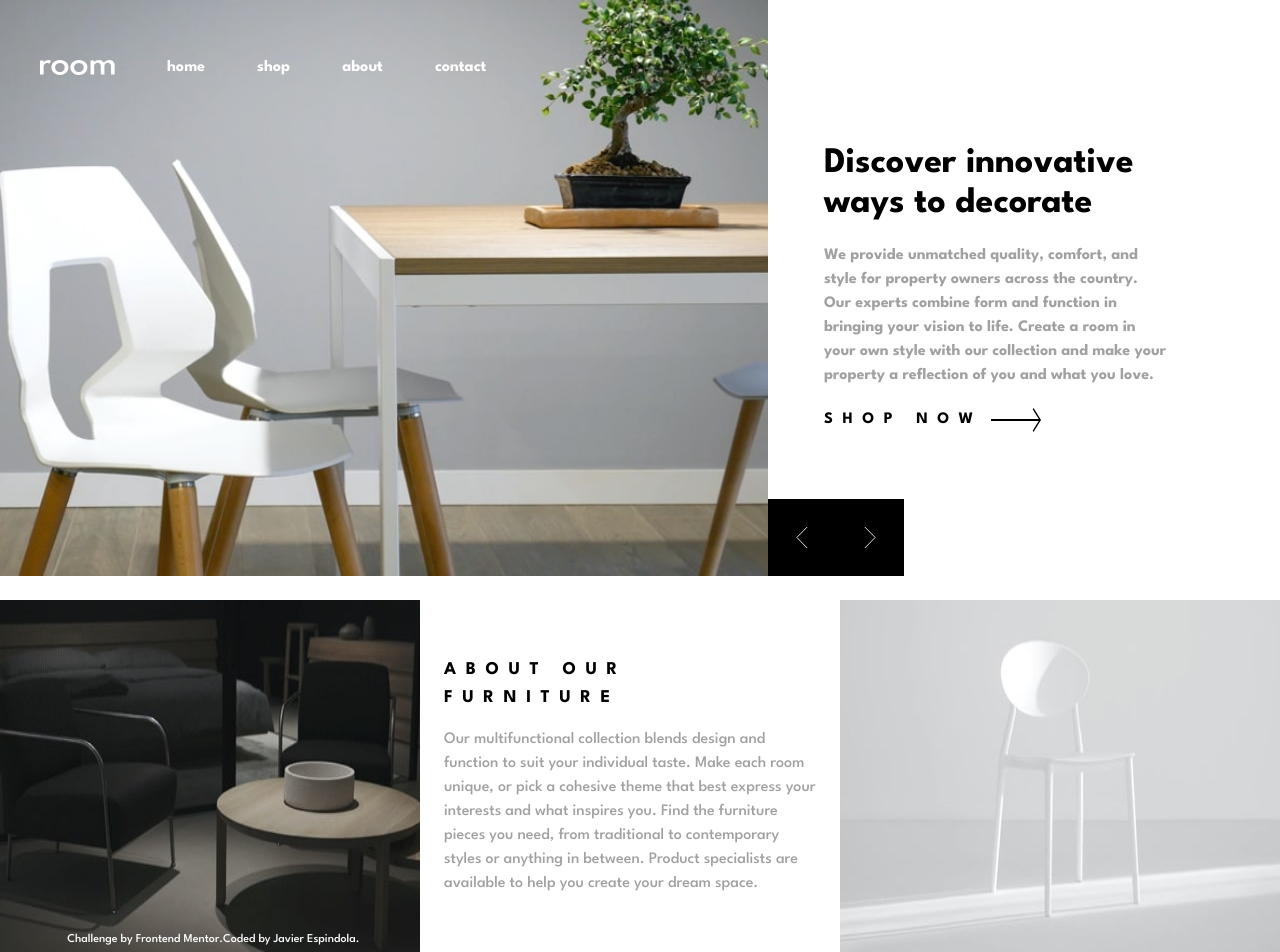
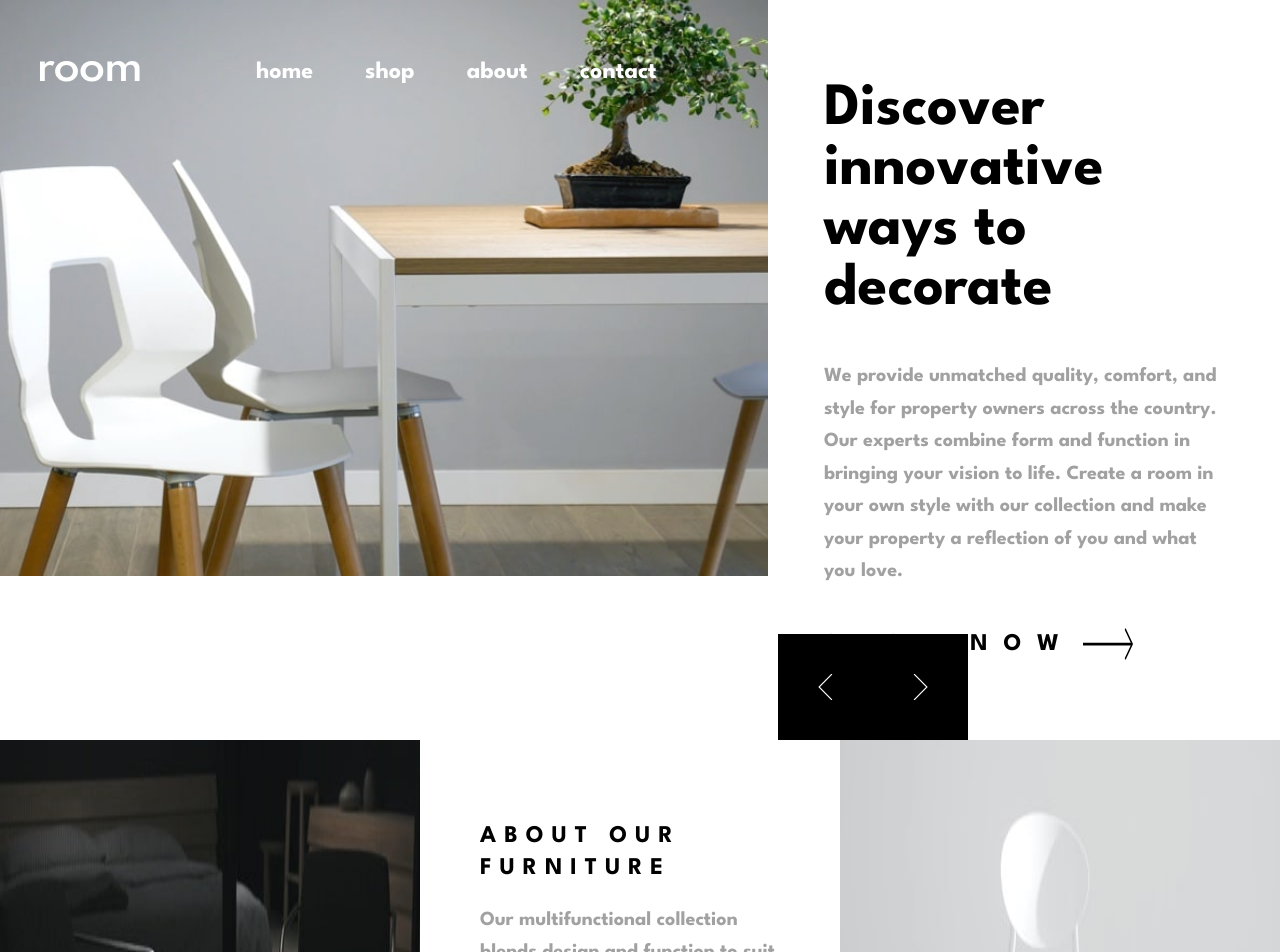
Before and after one commit to Micolash89/room-homepage-master-nextjs, a Next.js app: page / in a window 1280 px wide. Shown: the top 952 px of the page. Built offline with nearby package versions, Linux system fonts and the light colour scheme.

Commit message:
`Refactor: animaciones en varios componentes`

```diff
--- a/src/app/contact/page.tsx
+++ b/src/app/contact/page.tsx
@@ -1,6 +1,6 @@
 "use client";
 import { useState, useRef } from "react";
-import { motion, useInView, AnimatePresence } from "framer-motion";
+import { motion, useInView } from "framer-motion";
 
 const categoryButtonVariants = {
   hidden: {
@@ -16,40 +16,6 @@ const categoryButtonVariants = {
       ease: "easeOut" as const,
     },
   }),
-};
-
-// Variants para productos con scroll
-const productCardVariants = {
-  hidden: {
-    opacity: 0,
-    y: 30,
-    scale: 0.95,
-  },
-  visible: {
-    opacity: 1,
-    y: 0,
-    scale: 1,
-    transition: {
-      duration: 0.5,
-      ease: "easeOut" as const,
-    },
-  },
-};
-
-// Variants para la sección de newsletter
-const newsletterVariants = {
-  hidden: {
-    opacity: 0,
-    y: 50,
-  },
-  visible: {
-    opacity: 1,
-    y: 0,
-    transition: {
-      duration: 0.6,
-      ease: "easeOut" as const,
-    },
-  },
 };
 
 export default function Contact() {
@@ -71,7 +37,6 @@ export default function Contact() {
     once: true,
     amount: 0.3,
   });
-
   const touchInView = useInView(touchRef, {
     once: true,
     amount: 0.3,
@@ -115,10 +80,20 @@ export default function Contact() {
       <section className="py-16 px-6">
         <div className="max-w-6xl mx-auto">
           <div className="grid grid-cols-1 lg:grid-cols-2 gap-12">
-            <div>
-              <h2 className="text-3xl font-bold mb-8 text-black">
+            <motion.div
+              initial={{ opacity: 0, y: 30 }}
+              whileInView={{ opacity: 1, y: 0 }}
+              viewport={{ once: true, amount: 0.3 }}
+              transition={{ duration: 0.6 }}
+            >
+              <motion.h2
+                initial={{ opacity: 0, y: 50 }}
+                animate={{ opacity: 1, y: 0 }}
+                transition={{ duration: 0.8 }}
+                className="text-3xl font-bold mb-8 text-black"
+              >
                 Send us a Message
-              </h2>
+              </motion.h2>
               <motion.form
                 ref={formRef}
                 initial="hidden"
@@ -132,7 +107,9 @@ export default function Contact() {
                     },
                   },
                 }}
-              onSubmit={handleSubmit} className="space-y-6">
+                onSubmit={handleSubmit}
+                className="space-y-6"
+              >
                 <div className="grid grid-cols-1 md:grid-cols-2 gap-6">
                   <motion.div
                     initial={{ opacity: 0, y: 50 }}
@@ -242,9 +219,10 @@ export default function Contact() {
                   Send Message
                 </motion.button>
               </motion.form>
-            </div>
+            </motion.div>
 
-            <motion.div   ref={touchRef}
+            <motion.div
+              ref={touchRef}
               initial="hidden"
               animate={touchInView ? "visible" : "hidden"}
               variants={{
@@ -255,10 +233,16 @@ export default function Contact() {
                     staggerChildren: 0.15,
                   },
                 },
-            }}>
-              <h2 className="text-3xl font-bold mb-8 text-black">
+              }}
+            >
+              <motion.h2
+                initial={{ opacity: 0, y: 50 }}
+                animate={{ opacity: 1, y: 0 }}
+                transition={{ duration: 0.8 }}
+                className="text-3xl font-bold mb-8 text-black"
+              >
                 Get in Touch
-              </h2>
+              </motion.h2>
               <div className="space-y-8">
                 <ContactInfo
                   icon="📍"
@@ -307,25 +291,65 @@ export default function Contact() {
 
       <section className="bg-gris-secondary py-16 px-6">
         <div className="max-w-6xl mx-auto">
-          <h2 className="text-3xl font-bold text-center mb-8">
+          <motion.h2
+            initial={{ opacity: 0, y: 30 }}
+            whileInView={{ opacity: 1, y: 0 }}
+            viewport={{ once: true, amount: 0.3 }}
+            transition={{ duration: 0.6 }}
+            className=" text-3xl font-bold text-center mb-8"
+          >
             Find Our Showroom
-          </h2>
+          </motion.h2>
           <div className="bg-gris-primary h-96 rounded-lg flex items-center justify-center">
-            <div className="text-center text-gray-600">
+            <motion.div
+              ref={mapRef}
+              initial="hidden"
+              animate={mapInView ? "visible" : "hidden"}
+              variants={{
+                hidden: { opacity: 0 },
+                visible: {
+                  opacity: 1,
+                  transition: {
+                    staggerChildren: 0.15,
+                  },
+                },
+              }}
+              className="text-center text-gray-600"
+            >
               <div className="text-4xl mb-4">🗺️</div>
               <p className="text-lg">Interactive Map</p>
               <p className="text-sm">Map integration would go here</p>
-            </div>
+            </motion.div>
           </div>
         </div>
       </section>
 
       <section className="py-16 px-6">
         <div className="max-w-4xl mx-auto">
-          <h2 className="text-3xl font-bold text-center mb-12 text-black">
+          <motion.h2
+            initial={{ opacity: 0, y: 30 }}
+            whileInView={{ opacity: 1, y: 0 }}
+            viewport={{ once: true, amount: 0.3 }}
+            transition={{ duration: 0.6 }}
+            className="text-3xl font-bold text-center mb-12 text-black"
+          >
             Frequently Asked Questions
-          </h2>
-          <div className="space-y-6">
+          </motion.h2>
+          <motion.div
+            ref={questionRef}
+            initial="hidden"
+            animate={questionInView ? "visible" : "hidden"}
+            variants={{
+              hidden: { opacity: 0 },
+              visible: {
+                opacity: 1,
+                transition: {
+                  staggerChildren: 0.15,
+                },
+              },
+            }}
+            className="space-y-6"
+          >
             <FAQItem
               question="What is your return policy?"
               answer="We offer a 30-day return policy for all furniture items in original condition. Custom pieces are non-returnable unless there's a manufacturing defect."
@@ -342,7 +366,7 @@ export default function Contact() {
               question="What materials do you use?"
               answer="We use sustainably sourced hardwoods, premium fabrics, and eco-friendly finishes. All materials meet our high quality and environmental standards."
             />
-          </div>
+          </motion.div>
         </div>
       </section>
     </div>
@@ -359,7 +383,13 @@ function ContactInfo({
   details: string[];
 }) {
   return (
-    <div className="flex items-start space-x-4">
+    <motion.div
+      initial={{ opacity: 0, y: 50 }}
+      animate={{ opacity: 1, y: 0 }}
+      transition={{ duration: 0.8 }}
+      viewport={{ once: true, amount: 0.3 }}
+      className="flex items-start space-x-4"
+    >
       <div className="text-2xl">{icon}</div>
       <div>
         <h3 className="font-bold text-lg mb-2 text-black">{title}</h3>
@@ -369,7 +399,7 @@ function ContactInfo({
           ))}
         </div>
       </div>
-    </div>
+    </motion.div>
   );
 }
 
@@ -377,7 +407,13 @@ function FAQItem({ question, answer }: { question: string; answer: string }) {
   const [isOpen, setIsOpen] = useState(false);
 
   return (
-    <div className="border border-gray-200 rounded-lg">
+    <motion.div
+      initial={{ opacity: 0, y: 30 }}
+      whileInView={{ opacity: 1, y: 0 }}
+      viewport={{ once: true, amount: 0.3 }}
+      transition={{ duration: 0.6 }}
+      className="border border-gray-200 rounded-lg"
+    >
       <button
         onClick={() => setIsOpen(!isOpen)}
         className="w-full px-6 py-4 text-black text-left flex justify-between items-center hover:bg-gray-300 transition-colors duration-200 bg-grey-50 cursor-pointer"
@@ -396,6 +432,6 @@ function FAQItem({ question, answer }: { question: string; answer: string }) {
           {answer}
         </div>
       )}
-    </div>
+    </motion.div>
   );
 }
--- a/src/app/layout.tsx
+++ b/src/app/layout.tsx
@@ -30,7 +30,7 @@ export default function RootLayout({
   return (
     <html lang="en">
       <body
-        className={`${leagueSpartan.className} ${geistSans.variable} ${geistMono.variable} antialiased`}
+        className={`${leagueSpartan.className} ${geistSans.variable} ${geistMono.variable} antialiased text-xl`}
       >
         <Header />
         {children}
--- a/src/app/shop/page.tsx
+++ b/src/app/shop/page.tsx
@@ -317,12 +317,12 @@ function ProductCard({ product }: { product: Product }) {
       </div>
 
       <div className="space-y-2">
-        <h3 className="font-bold text-xl text-black group-hover:text-gray-600 transition-colors duration-300">
+        <h3 className="font-bold text-2xl text-black group-hover:text-gray-600 transition-colors duration-300">
           {product.name}
         </h3>
-        <p className="text-gris-primary text-sm">{product.description}</p>
+        <p className="text-gris-primary text-lg">{product.description}</p>
         <div className="flex justify-between items-center">
-          <span className="text-2xl font-bold text-black">
+          <span className="text-3xl font-bold text-black">
             ${product.price}
           </span>
           <motion.button
--- a/src/components/AboutSection.tsx
+++ b/src/components/AboutSection.tsx
@@ -3,7 +3,7 @@ import AboutSectionItem from "./AboutSectionItem";
 
 export default function AboutSection() {
   return (
-    <section className="flex flex-col text-black bg-white sm:flex-row">
+    <section className="flex flex-col text-black bg-white sm:flex-row sm:w-full">
       <ImageItem url="/assents/images/image-about-dark.jpg" alt="about dark" />
       <AboutSectionItem />
       <ImageItem
@@ -15,5 +15,5 @@ export default function AboutSection() {
 }
 
 export function ImageItem({ url, alt }: { url: string; alt: string }) {
-  return <Image src={url} alt={alt} width={500} height={500} />;
+  return <Image src={url} alt={alt} width={700} height={700} />;
 }
--- a/src/components/AboutSectionItem.tsx
+++ b/src/components/AboutSectionItem.tsx
@@ -36,17 +36,17 @@ export default function AboutSectionItem() {
         variants={containerVariants}
         initial="hidden"
         animate="visible"
-        className="px-6 py-14 max-w-2xl"
+        className="px-6 py-14 max-w-2xl sm:py-20 sm:px-15"
       >
         <motion.h3
           variants={textVariants}
-          className="font-bold text-lg mb-4 tracking-[0.6rem] uppercase"
+          className="font-bold text-2xl mb-5 tracking-[0.5rem] uppercase "
         >
           About our furniture
         </motion.h3>
         <motion.p
           variants={textVariants}
-          className="text-balance leading-6 text-gris-primary"
+          className="text-balance leading-8 font-bold text-gris-primary text-xl "
         >
           Our multifunctional collection blends design and function to suit your
           individual taste. Make each room unique, or pick a cohesive theme that
--- a/src/components/Header.tsx
+++ b/src/components/Header.tsx
@@ -24,7 +24,7 @@ export default function Header() {
         />
       )}
 
-      <header className="absolute top-0 left-0 sm:ml-6 sm:top-10 w-full sm:w-fit z-10">
+      <header className="absolute top-0 left-0 sm:ml-6 sm:top-10 w-full sm:w-fit z-10 text-2xl">
         <nav className="flex sm:items-center px-4 py-2">
           <div
             className={`flex sm:hidden items-center justify-center mr-0 mt-12 sm:mr-8`}
@@ -62,8 +62,8 @@ export default function Header() {
               className="object-contain"
               src="/assents/images/logo.svg"
               alt="logo"
-              width={75}
-              height={75}
+              width={100}
+              height={100}
             />
           </Link>
 
@@ -134,7 +134,7 @@ export function LinkHeader({ title, url, index }: ItemHeaderProps) {
     >
       <Link
         href={url}
-        className="lowercase font-bold py-2 px-1 block transition-all duration-300 ease-in-out hover:cursor-pointer relative group"
+        className={`lowercase font-bold py-2 px-1 block transition-all duration-300 ease-in-out hover:cursor-pointer relative group ${index == 0 ? "ml-16" : ""}`}
       >
         <motion.span
           className="text-white"
--- a/src/components/ItemSection.tsx
+++ b/src/components/ItemSection.tsx
@@ -60,7 +60,7 @@ export default function ItemSection({
               priority
             />
           </div>
-          <div className="absolute bottom-0 right-0 -translate-x-0 -translate-y-0 flex  bg-black sm:-right-[8.5rem]">
+          <div className="absolute bottom-0 right-0 -translate-x-0 -translate-y-0 flex  bg-black sm:-right-[12.5rem]">
             <ButtonItemArrow
               url="/assents/images/icon-angle-left.svg"
               name="arrow-left"
@@ -75,20 +75,20 @@ export default function ItemSection({
         </div>
 
         <motion.div
-          className="flex flex-col gap-5 items-center px-6 py-14 sm:px-14 sm:py-20 sm:w-1/2 lg:w-2/5 sm:justify-center"
+          className="flex flex-col gap-5 sm:gap-10 items-center px-6 py-14 sm:px-14 sm:py-20 sm:w-1/2 lg:w-2/5 sm:justify-center"
           variants={containerVariants}
           initial="hidden"
           animate="visible"
         >
           <motion.h2
-            className="font-bold text-4xl sm:max-w-lg text-balance"
+            className="font-bold text-6xl w-full sm:max-w-lg text-balance self-start"
             variants={textVariants}
           >
             {title}
           </motion.h2>
 
           <motion.p
-            className="text-balance text-gris-primary font-bold max-w-3xl"
+            className="text-balance leading-relaxed text-gris-primary font-bold max-w-3xl "
             variants={textVariants}
           >
             {description}
@@ -99,7 +99,7 @@ export default function ItemSection({
             className="flex gap-2 text self-start"
             variants={textVariants}
           >
-            <span className="tracking-[0.6rem] uppercase hover:text-gris-primary transition-colors duration-300 font-bold">
+            <span className="tracking-[1rem] uppercase hover:text-gris-primary transition-colors duration-300 font-bold text-2xl">
               Shop now
             </span>
             <Image
@@ -126,12 +126,12 @@ export function ButtonItemArrow({
 }) {
   return (
     <motion.button
-      className="p-7 hover:bg-gris-secondary cursor-pointer transition-colors duration-200"
+      className="p-10 hover:bg-gris-secondary cursor-pointer transition-colors duration-200"
       onClick={onClick}
       whileHover={{ scale: 1.05 }}
       whileTap={{ scale: 0.95 }}
     >
-      <Image src={url} alt={name} width={12} height={10} />
+      <Image src={url} alt={name} width={15} height={12} />
     </motion.button>
   );
 }
```
Also changed, not shown: src/app/about/page.tsx (+1 -7 lines). Lines whose indentation alone changed are shown as unchanged.
